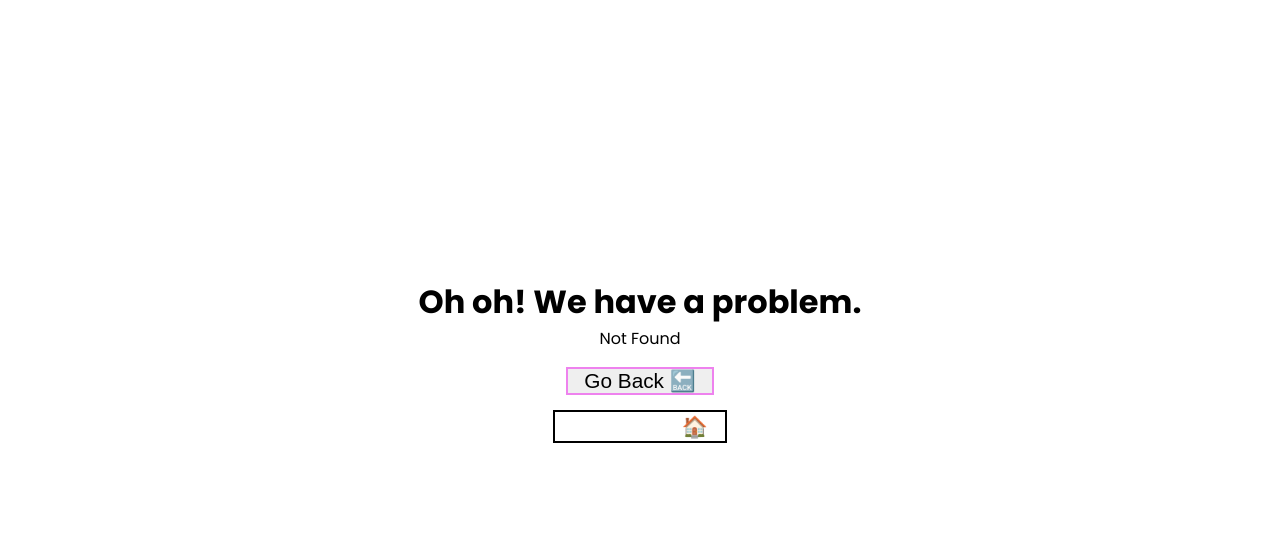
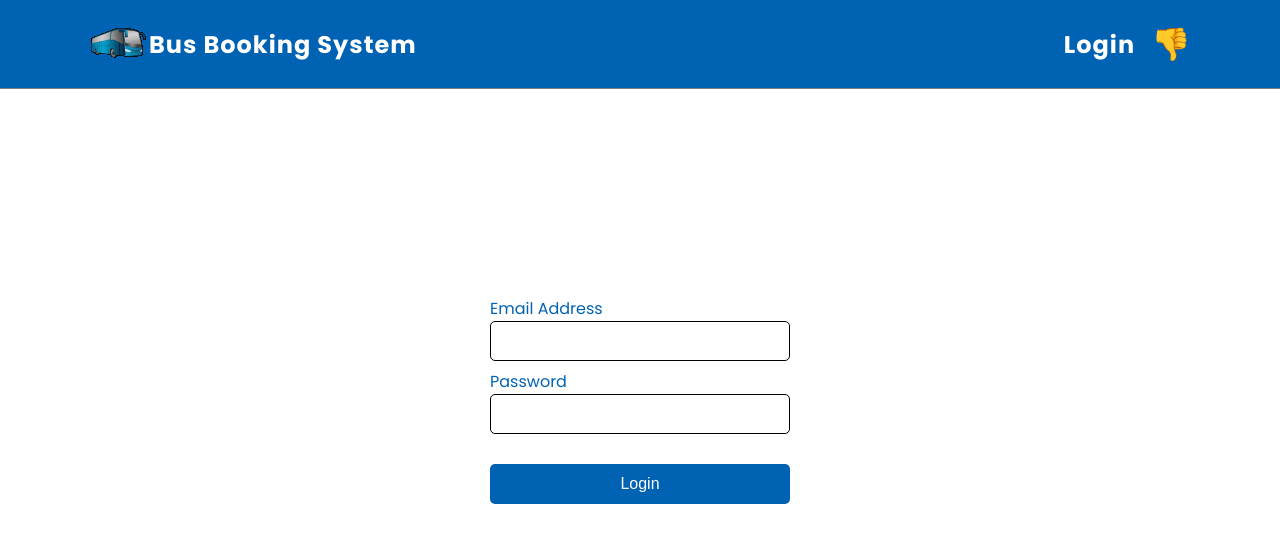
Before and after one commit to ajarek/react-91-vite-Bus-Booking-System-Router-6.12, a React (Vite) app: page /login in a window 1280 px wide. Before the commit this address had no page. Shown: the top 542 px of the page. Built offline with nearby package versions, Linux system fonts and the light colour scheme.

Commit message:
added Login

```diff
--- a/src/App.jsx
+++ b/src/App.jsx
@@ -5,6 +5,7 @@ import Main from './layouts/Main/Main'
 import Home from './pages/Home/Home'
 import SelectBus from './pages/SelectBus/SelectBus'
 import Summary from './pages/Summary/Summary'
+import Login from './pages/Login/Login'
 import Error from './pages/Error/Error'
 
 const router = createBrowserRouter([
@@ -35,14 +36,20 @@ const router = createBrowserRouter([
           },
         ],
       },
+      {
+        path: '/login',
+        element: <Login />,
+        errorElement: <Error />,
+      },
     ]
     }
 ])
 function App() {
   const [dataFormHome, setDataFormHome] = useState(null)
+  const [isLogin, setIsLogin] = useState(false)
   return (
     <div className='App'>
-      <AppContext.Provider value={{dataFormHome, setDataFormHome}}>
+      <AppContext.Provider value={{dataFormHome, setDataFormHome, isLogin, setIsLogin}}>
         <RouterProvider router={router} />
       </AppContext.Provider>
     </div>
--- a/src/components/Nav/Nav.css
+++ b/src/components/Nav/Nav.css
@@ -47,7 +47,9 @@
   border: none;
   cursor: pointer;
 }
-
+.is-login{
+ font-size: 2rem;
+}
 
 
 
--- a/src/components/Nav/Nav.jsx
+++ b/src/components/Nav/Nav.jsx
@@ -8,6 +8,7 @@ import { React, useState, useContext } from 'react'
 import { AppContext } from '../../App'
 
 const Nav = () => {
+  const { dataFormHome, setDataFormHome,isLogin, setIsLogin } = useContext(AppContext)
   const [isOpen, setOpen] = useState(false)
 
 
@@ -32,14 +33,14 @@ const Nav = () => {
         </div>
 
         <ul className={!isOpen ? 'wrapper' : 'wrapper navbar-none'}>
-          {/* <Link
+          <Link
             className='link'
-            to={'/'}
+            to={'/login'}
           >
-            <h1> Home</h1>
-          </Link> */}
+            <h1> Login</h1>
+          </Link>
 
-
+          {isLogin ? <span  className='is-login'>👍</span>:<span className='is-login'>👎</span>}
         </ul>
 
         <div className='hamburger'>
--- /dev/null
+++ b/src/helper/FormLogin/FormLogin.css
@@ -0,0 +1,71 @@
+form {
+  width: 100%;
+  height: 100%;
+  display: flex;
+  flex-direction: column;
+  flex-wrap: wrap;
+  align-items: center;
+  justify-content: space-between;
+  gap: 8px;
+}
+
+form label {
+  color: var(--blue);
+}
+
+form input {
+  width: 300px;
+  height: 40px;
+  padding: 1rem;
+  font-size: 1.2rem;
+  outline: none;
+  border: 1px solid var(--black);
+  border-radius: 5px;
+  user-select: none;
+  color: var(--black);
+}
+
+form input::placeholder {
+  color: var(--blue);
+}
+
+form input[type='submit'] {
+  color: var(--white);
+  width: 300px;
+  padding: 8px 16px;
+  font-size: 1rem;
+  border: none;
+  cursor: pointer;
+  transition: all 0.2s ease-in-out;
+  background-color: var(--blue);
+  margin-top: 22px;
+}
+
+form input[type='submit']:hover {
+  background-color: var(--green);
+  color: var(--white);
+}
+
+.wrapper-input {
+  position: relative;
+  display: flex;
+  flex-direction: column;
+  align-items: start;
+}
+
+form p {
+  color: var(--red);
+}
+
+@media (max-width: 720px) {
+  form {
+    width: 100%;
+    align-items: center;
+    justify-content: center;
+  }
+
+  form input,
+  form input[type='submit'] {
+    width: 80vw;
+  }
+}
--- /dev/null
+++ b/src/helper/FormLogin/FormLogin.jsx
@@ -0,0 +1,61 @@
+import { useForm } from 'react-hook-form'
+import { yupResolver } from '@hookform/resolvers/yup'
+import * as yup from 'yup'
+
+import './FormLogin.css'
+import { useEffect } from 'react'
+export const FormLogin = ({ onSubmit }) => {
+  const schema = yup.object().shape({
+
+    email: yup.string().email().required(),
+    password: yup.string().required(),
+
+  })
+
+  const {
+    register,
+    handleSubmit,
+    reset,
+    formState,
+    formState: { errors },
+  } = useForm({
+    resolver: yupResolver(schema),
+  })
+
+  useEffect(() => {
+    if (formState.isSubmitSuccessful) {
+      reset({
+        email: '',
+        password:''
+      })
+    }
+  }, [formState, reset])
+
+  return (
+    <form onSubmit={handleSubmit(onSubmit)}>
+      <div className='wrapper-input'>
+        <label htmlFor='email'>Email Address</label>
+        <input
+          type='email'
+          {...register('email')}
+        />
+        <p>{errors.email?.message}</p>
+      </div>
+      <div className='wrapper-input'>
+        <label htmlFor='phone'>Password</label>
+        <input
+          type='password'
+          {...register('password')}
+        />
+        <p>{errors.password?.message}</p>
+      </div>
+
+      <div className='wrapper-input'>
+        <input
+          type='submit'
+          value='Login'
+        />
+      </div>
+    </form>
+  )
+}
--- a/src/pages/Error/Error.jsx
+++ b/src/pages/Error/Error.jsx
@@ -13,6 +13,7 @@ const Error = () => {
           className='btn btn-dark'
           onClick={() => navigate(-1)}
           style={{
+
             border: '2px solid violet',
             marginTop: '1rem',
             marginBottom: '1rem',
@@ -35,6 +36,7 @@ const Error = () => {
             marginTop: '1rem',
             padding: '0 1rem',
             textDecoration: 'none',
+            color:'black'
           }}
         >
           <span>Go Home 🏠</span>
--- a/src/pages/Home/Home.jsx
+++ b/src/pages/Home/Home.jsx
@@ -7,7 +7,7 @@ import './Home.css'
 
 const Home = () => {
 
-  const { dataFormHome, setDataFormHome } = useContext(AppContext)
+  const { dataFormHome, setDataFormHome,isLogin, setIsLogin } = useContext(AppContext)
   const [alert, setAlert] = useState(false)
   const navigate = useNavigate()
   const handleFormHome = (data) => {
--- /dev/null
+++ b/src/pages/Login/Login.css
@@ -0,0 +1,8 @@
+.login{
+  min-height: 100vh;
+  width: 100%;
+  display: flex;
+  flex-direction: column;
+  justify-content: center;
+  align-items: center;
+}
--- /dev/null
+++ b/src/pages/Login/Login.jsx
@@ -0,0 +1,20 @@
+import { React, useState, useContext } from 'react'
+import { AppContext } from '../../App'
+import {FormLogin} from '../../helper/FormLogin/FormLogin'
+import './Login.css'
+
+const Login = () => {
+  const { dataFormHome, setDataFormHome,isLogin, setIsLogin } = useContext(AppContext)
+  const handleLogin=(data) => {
+    if(data.email==='ajarek@poczta.onet.pl'&&data.password==='2101'){
+      setIsLogin(true)
+    }
+  }
+  return (
+    <div className='login'>
+      <FormLogin onSubmit={handleLogin}/>
+    </div>
+  )
+}
+
+export default Login
```
